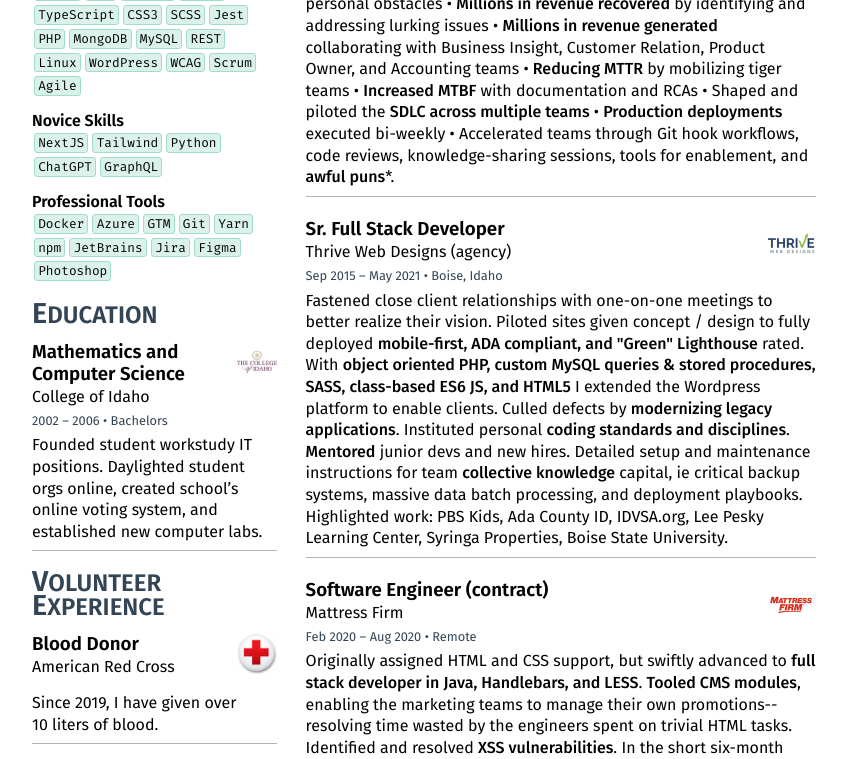
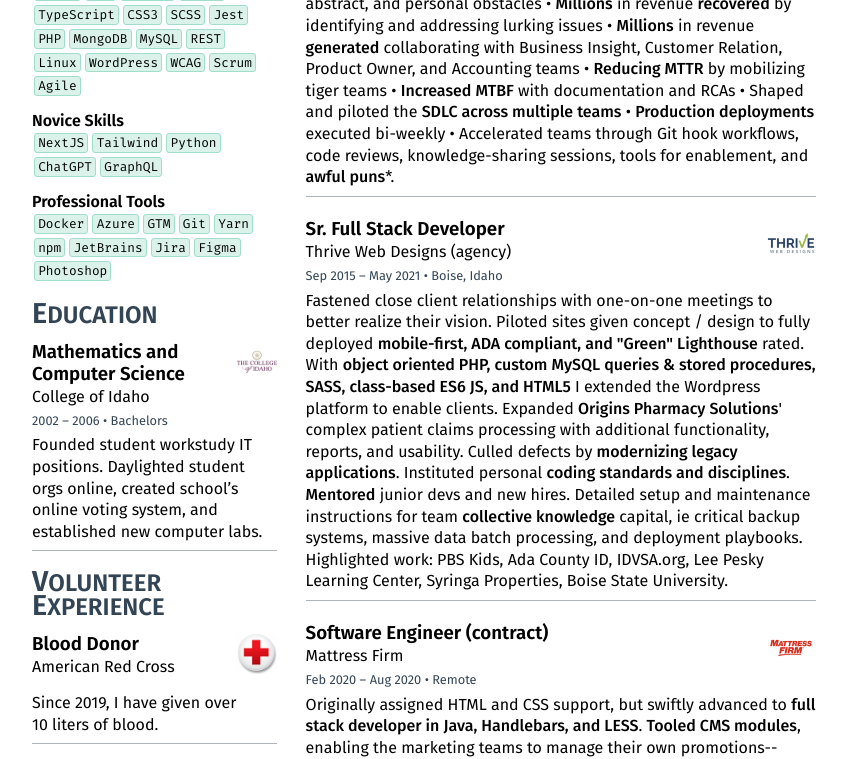
Before and after one commit to hahn208/resume-react, a React (Create React App) app: page / in a window 1280 px wide. Shown: the part 422-1181 px from the top of the page, without its empty margins (216-1063 px from the left). Built offline with nearby package versions, Linux system fonts and the light colour scheme.

Commit message:
Tailored to fit specific application. Also fixed this strange issue where only this branch is complaining about a type issue.

```diff
--- a/src/App.tsx
+++ b/src/App.tsx
@@ -101,7 +101,7 @@ function ResumeItem({experience}: { experience: ExperienceType })
                 <p dangerouslySetInnerHTML={{ __html: emphasis(experience.details)}}></p>
             </div>
             { /** If the ignored json file exists, display the referral that matches the company **/ }
-            { referral.hasOwnProperty(experience.title) ? <h6 dangerouslySetInnerHTML={{ __html: referral[experience.title]}}></h6> : '' }
+            { referral.hasOwnProperty(experience.title!) ? <h6 dangerouslySetInnerHTML={{ __html: referral[experience.title!]}}></h6> : '' }
         </section>
     );
 }
--- a/src/data/experience.json
+++ b/src/data/experience.json
@@ -4,7 +4,7 @@
         "logo": "mattressfirm.png",
         "position": "Software Engineering Manager",
         "stint": "May 2021 – Jun 2023 • Remote",
-        "details": "__Tech lead and supervisor__ to multiple engineering teams • __IC of Typescript, NodeJS, React, and SASS__ to power the transition from Salesforce to Microsoft D365 • __Monitoring, automation, and logging__ standards enacted  • Carried teams over technical, abstract, and personal obstacles • __Millions in revenue recovered__ by identifying and addressing lurking issues • __Millions in revenue generated__ collaborating with Business Insight, Customer Relation, Product Owner, and Accounting teams • __Reducing MTTR__ by mobilizing tiger teams • __Increased MTBF__ with documentation and RCAs • Shaped and piloted the __SDLC across multiple teams__ • __Production deployments__ executed bi-weekly • Accelerated teams through Git hook workflows, code reviews, knowledge-sharing sessions, tools for enablement, and __awful puns__*.",
+        "details": "__Tech lead and supervisor__ to multiple engineering teams totaling 30+ direct reports. • __IC of Typescript, NodeJS, React, and SASS__ to power the transition from Salesforce to Microsoft D365 • __Monitoring, automation, and logging__ standards enacted • Carried teams over technical, abstract, and personal obstacles • __Millions__ in revenue __recovered__ by identifying and addressing lurking issues • __Millions__ in revenue __generated__ collaborating with Business Insight, Customer Relation, Product Owner, and Accounting teams • __Reducing MTTR__ by mobilizing tiger teams • __Increased MTBF__ with documentation and RCAs • Shaped and piloted the __SDLC across multiple teams__ • __Production deployments__ executed bi-weekly • Accelerated teams through Git hook workflows, code reviews, knowledge-sharing sessions, tools for enablement, and __awful puns__*.",
         "forceWidow": false
     },
     {
@@ -12,7 +12,7 @@
         "logo": "thrive.png",
         "position": "Sr. Full Stack Developer",
         "stint": "Sep 2015 – May 2021 • Boise, Idaho",
-        "details": "Fastened close client relationships with one-on-one meetings to better realize their vision. Piloted sites given concept / design to fully deployed __mobile-first, ADA compliant, and \"Green\" Lighthouse__ rated. With __object oriented PHP, custom MySQL queries & stored procedures, SASS, class-based ES6 JS, and HTML5__ I extended the Wordpress platform to enable clients. Culled defects by __modernizing legacy applications__. Instituted personal __coding standards and disciplines__. __Mentored__ junior devs and new hires. Detailed setup and maintenance instructions for team __collective knowledge__ capital, ie critical backup systems, massive data batch processing, and deployment playbooks. Highlighted work: PBS Kids, Ada County ID, IDVSA.org, Lee Pesky Learning Center, Syringa Properties, Boise State University.",
+        "details": "Fastened close client relationships with one-on-one meetings to better realize their vision. Piloted sites given concept / design to fully deployed __mobile-first, ADA compliant, and \"Green\" Lighthouse__ rated. With __object oriented PHP, custom MySQL queries & stored procedures, SASS, class-based ES6 JS, and HTML5__ I extended the Wordpress platform to enable clients. Expanded __Origins Pharmacy Solutions__' complex patient claims processing with additional functionality, reports, and usability. Culled defects by __modernizing legacy applications__. Instituted personal __coding standards and disciplines__. __Mentored__ junior devs and new hires. Detailed setup and maintenance instructions for team __collective knowledge__ capital, ie critical backup systems, massive data batch processing, and deployment playbooks. Highlighted work: PBS Kids, Ada County ID, IDVSA.org, Lee Pesky Learning Center, Syringa Properties, Boise State University.",
         "forceWidow": false
     },
     {
```
